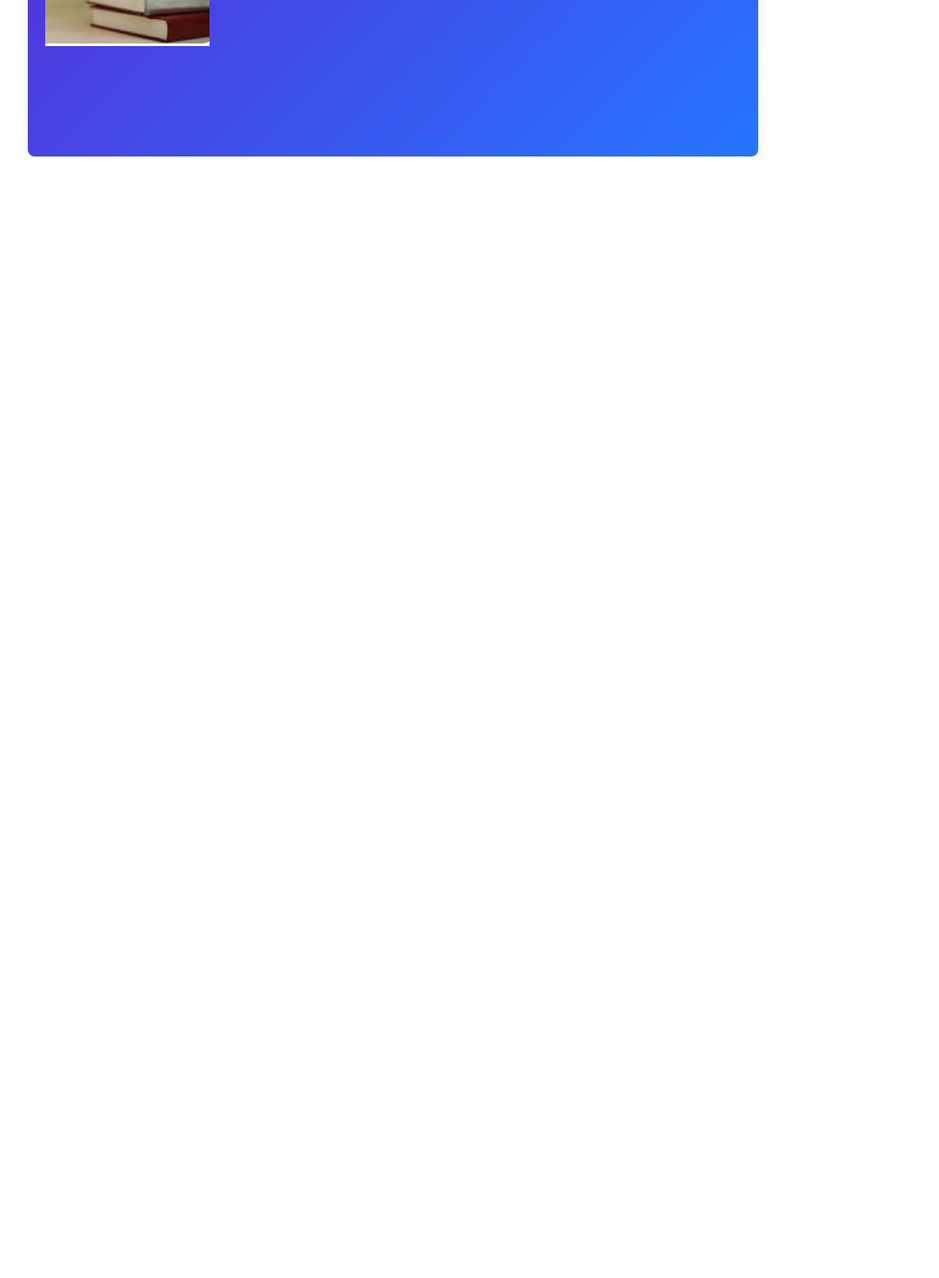
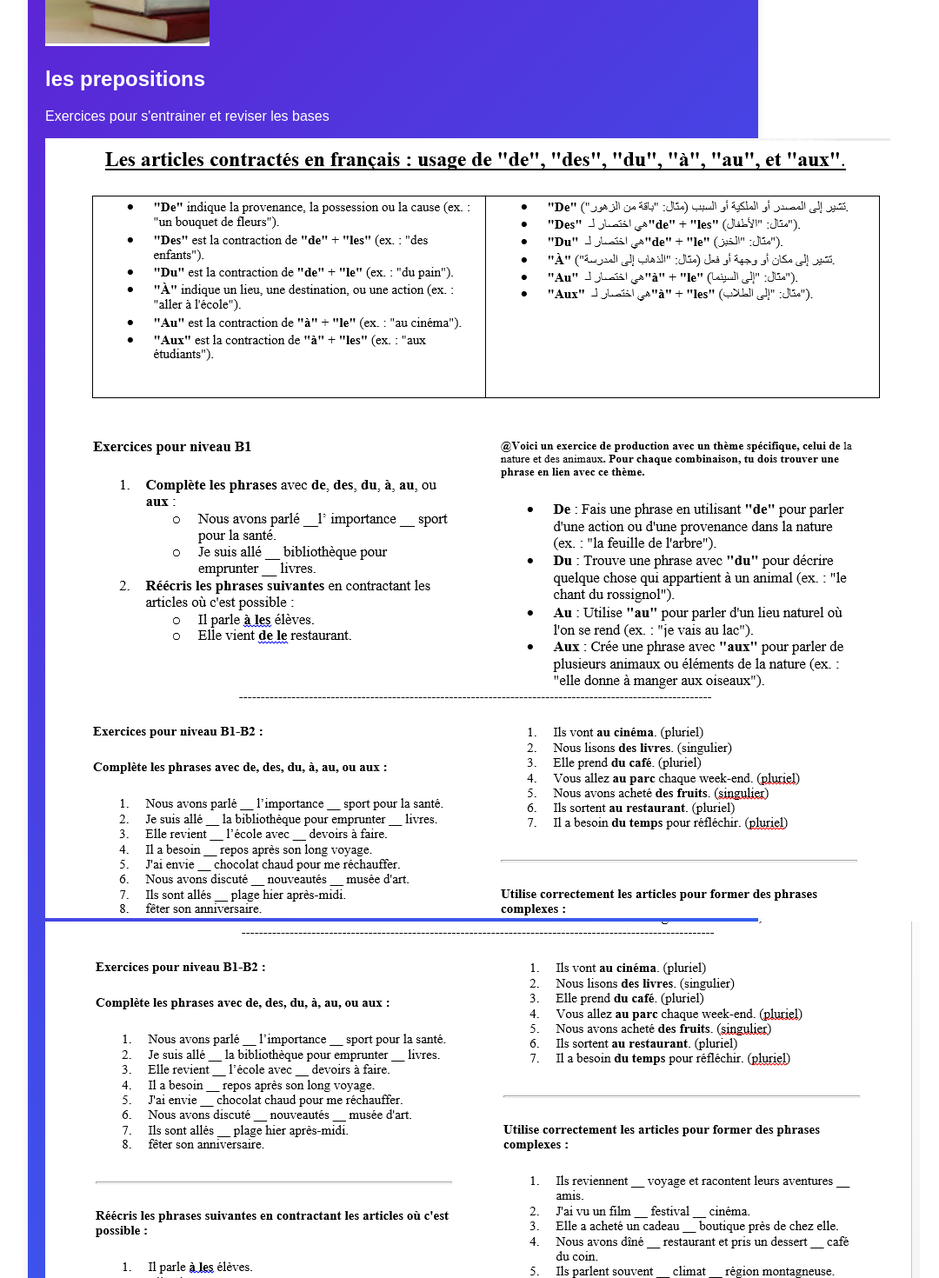
Before and after one commit to Faybe90/learnfrench, a React (Create React App) app: page /3as in a window 1280 px wide. Shown: the part 660-2130 px from the top of the page at 87% size, without its empty margins (188-1268 px from the left). Before the commit the page ends 840 px from the top, so only its background shows below. Built offline with nearby package versions, Linux system fonts and the light colour scheme.

Commit message:
prépositions

```diff
--- a/src/ThreeAs.js
+++ b/src/ThreeAs.js
@@ -12,6 +12,10 @@ function ThreeAs() {
         la narration avec la nouvelle fantastique
       </p>
       <img src="/images/books3.png" alt="3as" />
+      <h2>les prepositions </h2>
+      <p>Exercices pour s'entrainer et reviser les bases</p>
+      <img src="/images/prep1.png" alt="2as" />
+      <img src="/images/prep2.png" alt="2as" />
     </div>
   );
 }
--- a/src/TwoAs.js
+++ b/src/TwoAs.js
@@ -12,6 +12,10 @@ function TwoAs() {
         la narration avec la nouvelle d'anticipation
       </p>
       <img src="/images/books2.png" alt="2as" />
+      <h2>les prepositions </h2>
+      <p>Exercices pour s'entrainer et reviser les bases</p>
+      <img src="/images/prep1.png" alt="2as" />
+      <img src="/images/prep2.png" alt="2as" />
     </div>
   );
 }
```
Also changed, not shown: public/images/prep1.png (added), public/images/prep2.png (added).
